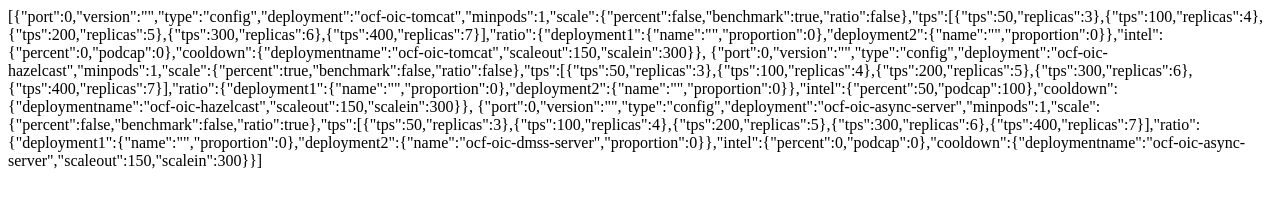
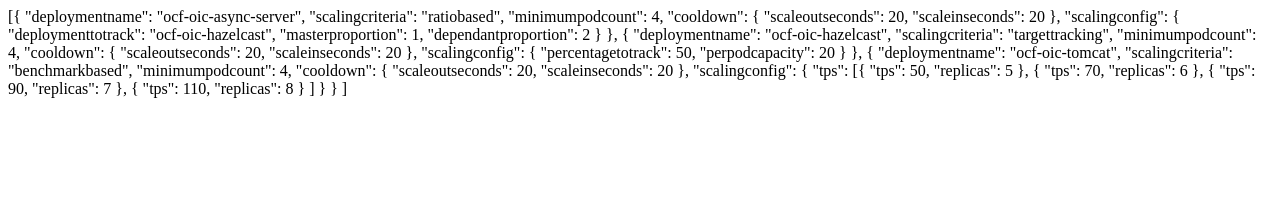
Before and after one commit to cybersaxena/html, a plain HTML site: page index.html in a window 1280 px wide. Drawn offline with Linux system fonts and the light colour scheme.

Commit message:
kamals final intruder json changes

```diff
--- a/index.html
+++ b/index.html
@@ -1,8 +1,61 @@
 <html>
 <title>sKaler</title>
 <body>
-[{"port":0,"version":"","type":"config","deployment":"ocf-oic-tomcat","minpods":1,"scale":{"percent":false,"benchmark":true,"ratio":false},"tps":[{"tps":50,"replicas":3},{"tps":100,"replicas":4},{"tps":200,"replicas":5},{"tps":300,"replicas":6},{"tps":400,"replicas":7}],"ratio":{"deployment1":{"name":"","proportion":0},"deployment2":{"name":"","proportion":0}},"intel":{"percent":0,"podcap":0},"cooldown":{"deploymentname":"ocf-oic-tomcat","scaleout":150,"scalein":300}},
-{"port":0,"version":"","type":"config","deployment":"ocf-oic-hazelcast","minpods":1,"scale":{"percent":true,"benchmark":false,"ratio":false},"tps":[{"tps":50,"replicas":3},{"tps":100,"replicas":4},{"tps":200,"replicas":5},{"tps":300,"replicas":6},{"tps":400,"replicas":7}],"ratio":{"deployment1":{"name":"","proportion":0},"deployment2":{"name":"","proportion":0}},"intel":{"percent":50,"podcap":100},"cooldown":{"deploymentname":"ocf-oic-hazelcast","scaleout":150,"scalein":300}},
-{"port":0,"version":"","type":"config","deployment":"ocf-oic-async-server","minpods":1,"scale":{"percent":false,"benchmark":false,"ratio":true},"tps":[{"tps":50,"replicas":3},{"tps":100,"replicas":4},{"tps":200,"replicas":5},{"tps":300,"replicas":6},{"tps":400,"replicas":7}],"ratio":{"deployment1":{"name":"","proportion":0},"deployment2":{"name":"ocf-oic-dmss-server","proportion":0}},"intel":{"percent":0,"podcap":0},"cooldown":{"deploymentname":"ocf-oic-async-server","scaleout":150,"scalein":300}}]
+[{
+	"deploymentname": "ocf-oic-async-server",
+	"scalingcriteria": "ratiobased",
+	"minimumpodcount": 4,
+	"cooldown": {
+		"scaleoutseconds": 20,
+		"scaleinseconds": 20
+	},
+	"scalingconfig": {
+		"deploymenttotrack": "ocf-oic-hazelcast",
+		"masterproportion": 1,
+		"dependantproportion": 2
+	}
+},
+{
+	"deploymentname": "ocf-oic-hazelcast",
+	"scalingcriteria": "targettracking",
+	"minimumpodcount": 4,
+	"cooldown": {
+		"scaleoutseconds": 20,
+		"scaleinseconds": 20
+	},
+	"scalingconfig": {
+		"percentagetotrack": 50,
+		"perpodcapacity": 20
+	}
+},
+{
+	"deploymentname": "ocf-oic-tomcat",
+	"scalingcriteria": "benchmarkbased",
+	"minimumpodcount": 4,
+	"cooldown": {
+		"scaleoutseconds": 20,
+		"scaleinseconds": 20
+	},
+	"scalingconfig": {
+		"tps": [{
+				"tps": 50,
+				"replicas": 5
+			},
+			{
+				"tps": 70,
+				"replicas": 6
+			},
+			{
+				"tps": 90,
+				"replicas": 7
+			},
+			{
+				"tps": 110,
+				"replicas": 8
+			}
+		]
+	}
+}
+]
 </body>
 </html>
```
